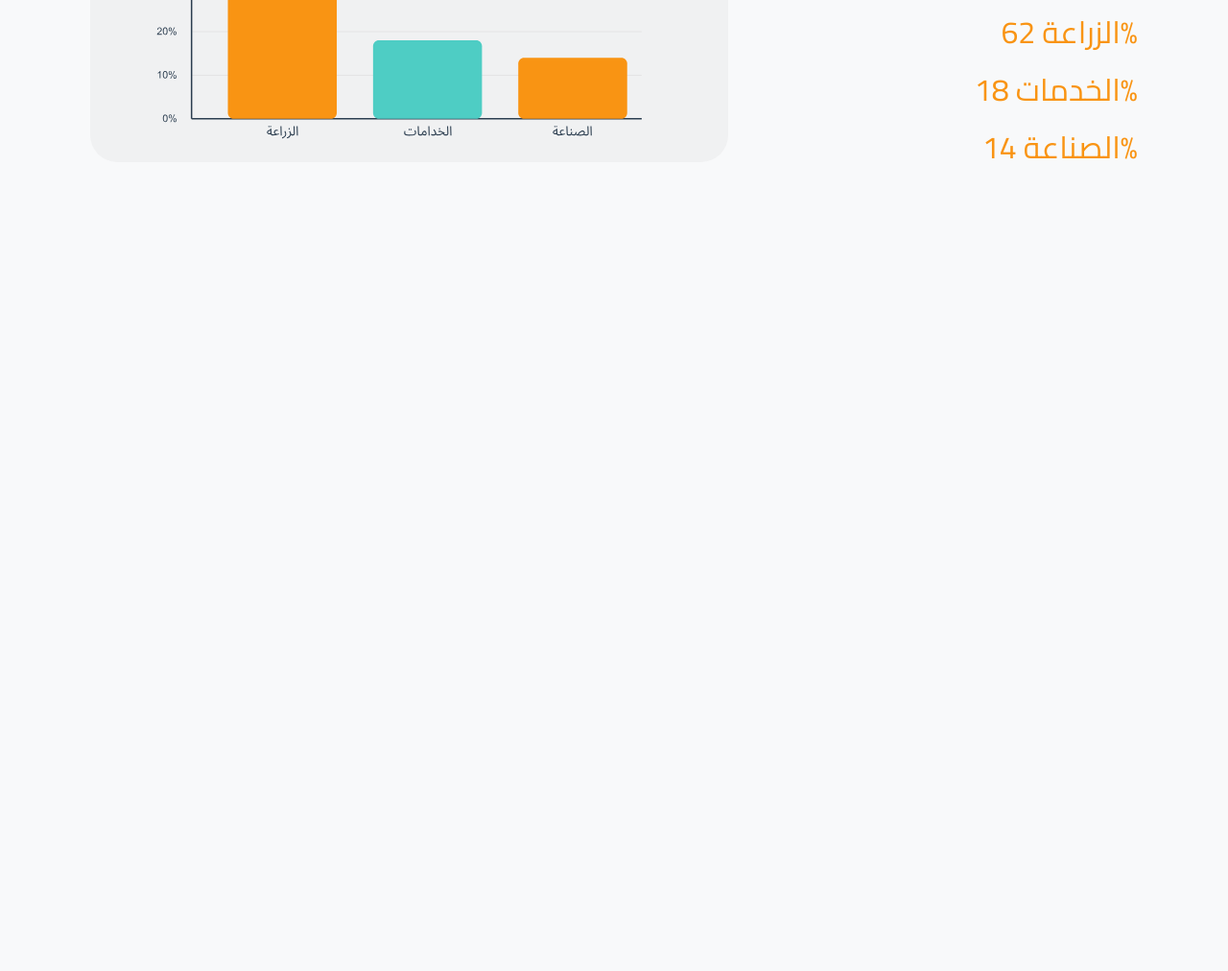
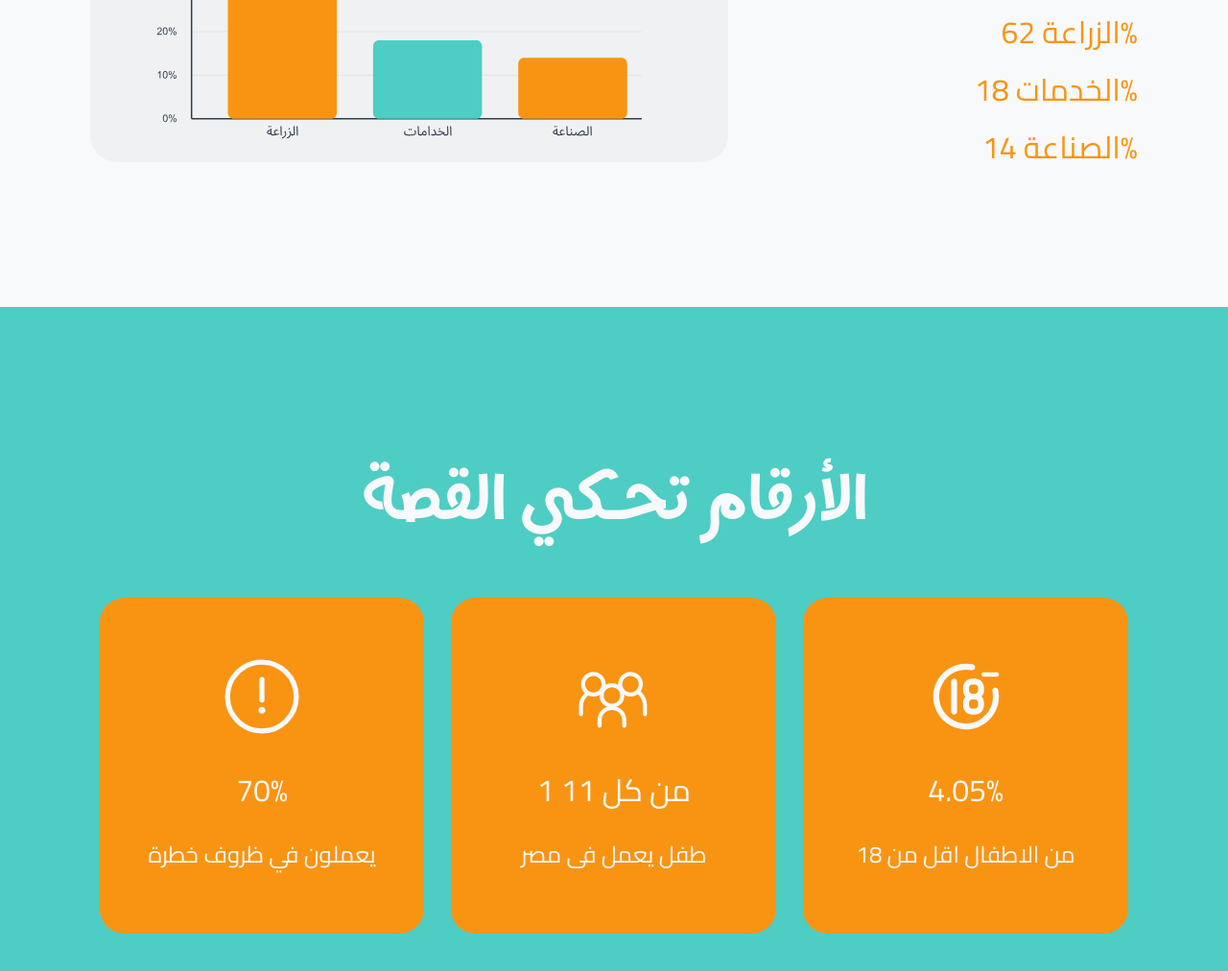
Before and after one commit to SamiaAahmed/-Awareness-campaign-Website-Children-labour-, a plain HTML site: page index.html in a window 1280 px wide. Shown: the part 2173-3185 px from the top of the page at 96% size. Before the commit the page ends 2493 px from the top, so only its background shows below. Drawn offline with Linux system fonts and the light colour scheme.

Commit message:
section 4

```diff
--- a/index.html
+++ b/index.html
@@ -65,6 +65,13 @@
                 </div>
             </div>
         </section>
+        <section class="section4">
+            <div class="sec4_div1">
+                <h1 id="text9"></h1>
+                <div class="sec4_div2">
+                </div>
+            </div>
+        </section>
 
     </main>
     <script src="script.js "></script>
--- a/script.js
+++ b/script.js
@@ -29,3 +29,41 @@ document.getElementById("text7").innerHTML = "عماله الاطفال تسلب
 document.getElementById("text8").innerHTML = `الزراعة 62%
 الخدمات 18%
 الصناعة 14%`;
+
+document.getElementById("text9").innerHTML = "الأرقام تحكي القصة";
+
+const section4Cards = [{
+        icon: "Assets/danger icon.svg",
+        title: "70%",
+        description: "يعملون في ظروف خطرة"
+    },
+    {
+        icon: "Assets/people icon.svg",
+        title: "1 من كل 11",
+        description: "طفل يعمل فى مصر"
+    },
+    {
+        icon: "Assets/uil_18-plus.svg",
+        title: "4.05%",
+        description: "من الاطفال اقل من 18"
+    }
+];
+const cardsContainer = document.querySelector('.sec4_div2');
+
+if (cardsContainer) {
+    cardsContainer.innerHTML = '';
+
+    for (let i = 0; i < section4Cards.length; i++) {
+        cardsContainer.innerHTML += `
+            <div class="sec4_div3">
+                <div class="sec4_div4">
+                    <img class="section4_icon" src="${section4Cards[i].icon}" alt="">
+                    <div class="sec4_div5">
+                        <h2>${section4Cards[i].title}</h2>
+                        <h4>${section4Cards[i].description}</h4>
+                    </div>
+                </div>
+            </div>
+        `;
+    }
+}
--- a/style.css
+++ b/style.css
@@ -332,3 +332,90 @@ main {
 #text8 {
     white-space: pre-line;
 }
+
+.section4 {
+    display: flex;
+    width: 1280px;
+    padding: 161px 94.31px 161.204px 94px;
+    justify-content: center;
+    align-items: center;
+    background-color: var(--main_blue_color);
+}
+
+.sec4_div1 {
+    display: flex;
+    flex-direction: column;
+    align-items: center;
+    gap: 62px;
+}
+
+.sec4_div2 {
+    display: flex;
+    align-items: flex-start;
+    gap: 28px;
+}
+
+.sec4_div3 {
+    display: flex;
+    width: 338.796px;
+    height: 350px;
+    justify-content: center;
+    align-items: center;
+    border-radius: 25.623px;
+    background: var(--main_orange_color);
+    transition: all 0.3s ease;
+    cursor: pointer;
+}
+
+.sec4_div4 {
+    display: flex;
+    flex-direction: column;
+    align-items: center;
+    justify-content: center;
+    gap: 24px;
+    height: 100%;
+}
+
+.sec4_div5 {
+    display: flex;
+    flex-direction: column;
+    align-items: center;
+    justify-content: center;
+    gap: 15px;
+    text-align: center;
+}
+
+.section4 h1 {
+    color: var(--main_white_color)
+}
+
+.section4_icon {
+    width: 86px;
+    height: 86px;
+}
+
+.sec4_div3:hover {
+    transform: translateY(-15px);
+    box-shadow: 0 15px 40px rgba(0, 0, 0, 0.3);
+    background: var(--main_orange_color);
+}
+
+.sec4_div3:hover h2,
+.sec4_div3:hover h4 {
+    color: var(--main_white_color);
+}
+
+.sec4_div3:hover .section4_icon {
+    transform: scale(1.15);
+}
+
+.sec4_div4 h2,
+.sec4_div4 h4 {
+    transition: color 0.4s ease;
+}
+
+.section4_icon {
+    width: 86px;
+    height: 86px;
+    transition: transform 0.4s ease;
+}
```
